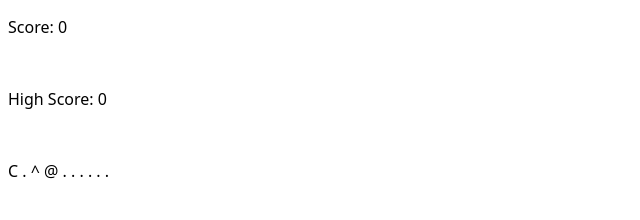
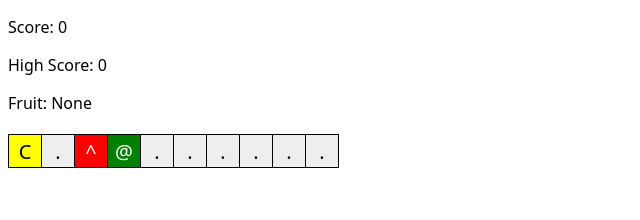
Before and after one commit to NerdCedricYay/csi3x40_labs, a plain HTML site: page lab03/pacman.html in a window 1280 px wide. Shown: the whole page, without its empty margins (0-640 px from the left). Drawn offline with Linux system fonts and the light colour scheme.

Commit message:
added game over, fruit and ghost interaction, and score and high score

```diff
--- a/lab03/pacman.html
+++ b/lab03/pacman.html
@@ -1,21 +1,50 @@
 <!DOCTYPE html>
 <html>
-
 <head>
     <meta charset="utf-8">
     <title>1D Pac-Man</title>
+    <style>
+        body {
+            user-select: none; /* Disable text selection */
+            font-family: system-ui;
+        }
+        table {
+            border-collapse: collapse;
+            margin: 20px 0;
+        }
+        td {
+            width: 30px;
+            height: 30px;
+            text-align: center;
+            border: 1px solid #000;
+            font-size: 20px;
+        }
+        .empty {
+            background-color: #fff;
+        }
+        .pacman {
+            background-color: yellow;
+        }
+        .ghost {
+            background-color: red;
+            color: white;
+        }
+        .fruit {
+            background-color: green;
+            color: white;
+        }
+        .pellet {
+            background-color: #eee;
+        }
+    </style>
 </head>
-
-<body id="body">
-    <p id="score" style="font-family:system-ui">Score: 0</p>
-    <br>
-    <p id="hiscore" style="font-family:system-ui">High Score: 0</p>
-    <br>
-    <p id="game_screen" style="font-family:system-ui">Loading...</p>
-    <br>
-    <p id="gamelose" style="font-family:system-ui"></p>
+<body>
+    <p id="score">Score: 0</p>
+    <p id="hiscore">High Score: 0</p>
+    <p id="fruit">Fruit: None</p>
+    <p id="gameover" style="display:none; color: red;">Game Over</p>
+    <table id="game_screen"></table>
 
     <script type="text/javascript" src="pacman.js"></script>
 </body>
-
 </html>
--- a/lab03/pacman.js
+++ b/lab03/pacman.js
@@ -1,6 +1,8 @@
 let game;
 let score = 0;
-let highScore = 0;
+let highScore = localStorage.getItem('highScore') || 0;
+let fruitStored = false;
+let gameOver = false;
 
 function createGame(n) {
     if (n < 3) {
@@ -27,34 +29,64 @@ function createGame(n) {
 }
 
 function moveLeft(game) {
+    if (gameOver) return game;
+
     let pacmanIndex = game.indexOf("C");
     let newIndex = (pacmanIndex - 1 + game.length) % game.length;
 
     game[pacmanIndex] = "";
+
     if (game[newIndex] === ".") {
         score++;
         game[newIndex] = "C";
+    } else if (game[newIndex] === "@") {
+        score++;
+        fruitStored = true;
+        game[newIndex] = "C";
+    } else if (game[newIndex] === "^") {
+        if (fruitStored) {
+            game[newIndex] = "C";
+            fruitStored = false;
+        } else {
+            endGame();
+        }
     } else {
         game[newIndex] = "C" + game[newIndex];
     }
 
     updateScore();
+    updateFruit();
     return game;
 }
 
 function moveRight(game) {
+    if (gameOver) return game;
+
     let pacmanIndex = game.indexOf("C");
     let newIndex = (pacmanIndex + 1) % game.length;
 
     game[pacmanIndex] = "";
+
     if (game[newIndex] === ".") {
         score++;
         game[newIndex] = "C";
+    } else if (game[newIndex] === "@") {
+        score++;
+        fruitStored = true;
+        game[newIndex] = "C";
+    } else if (game[newIndex] === "^") {
+        if (fruitStored) {
+            game[newIndex] = "C";
+            fruitStored = false;
+        } else {
+            endGame();
+        }
     } else {
         game[newIndex] = "C" + game[newIndex];
     }
 
     updateScore();
+    updateFruit();
     return game;
 }
 
@@ -62,12 +94,42 @@ function updateScore() {
     document.getElementById("score").innerText = "Score: " + score;
     if (score > highScore) {
         highScore = score;
+        localStorage.setItem('highScore', highScore);
         document.getElementById("hiscore").innerText = "High Score: " + highScore;
     }
 }
 
+function updateFruit() {
+    document.getElementById("fruit").innerText = "Fruit: " + (fruitStored ? "Stored" : "None");
+}
+
+function endGame() {
+    gameOver = true;
+    document.getElementById("gameover").style.display = "block";
+}
+
 function renderGame(game) {
-    document.getElementById("game_screen").innerText = game.join(" ");
+    let table = document.getElementById("game_screen");
+    table.innerHTML = "";
+    let row = table.insertRow();
+
+    game.forEach((cell, index) => {
+        let td = row.insertCell();
+        td.classList.add("empty");
+        if (cell.includes("C")) {
+            td.classList.add("pacman");
+            td.innerText = "C";
+        } else if (cell.includes("^")) {
+            td.classList.add("ghost");
+            td.innerText = "^";
+        } else if (cell.includes("@")) {
+            td.classList.add("fruit");
+            td.innerText = "@";
+        } else if (cell === ".") {
+            td.classList.add("pellet");
+            td.innerText = ".";
+        }
+    });
 }
 
 document.addEventListener("keydown", (event) => {
@@ -82,3 +144,5 @@ document.addEventListener("keydown", (event) => {
 game = createGame(10);
 renderGame(game);
 updateScore();
+updateFruit();
+document.getElementById("hiscore").innerText = "High Score: " + highScore;
```
